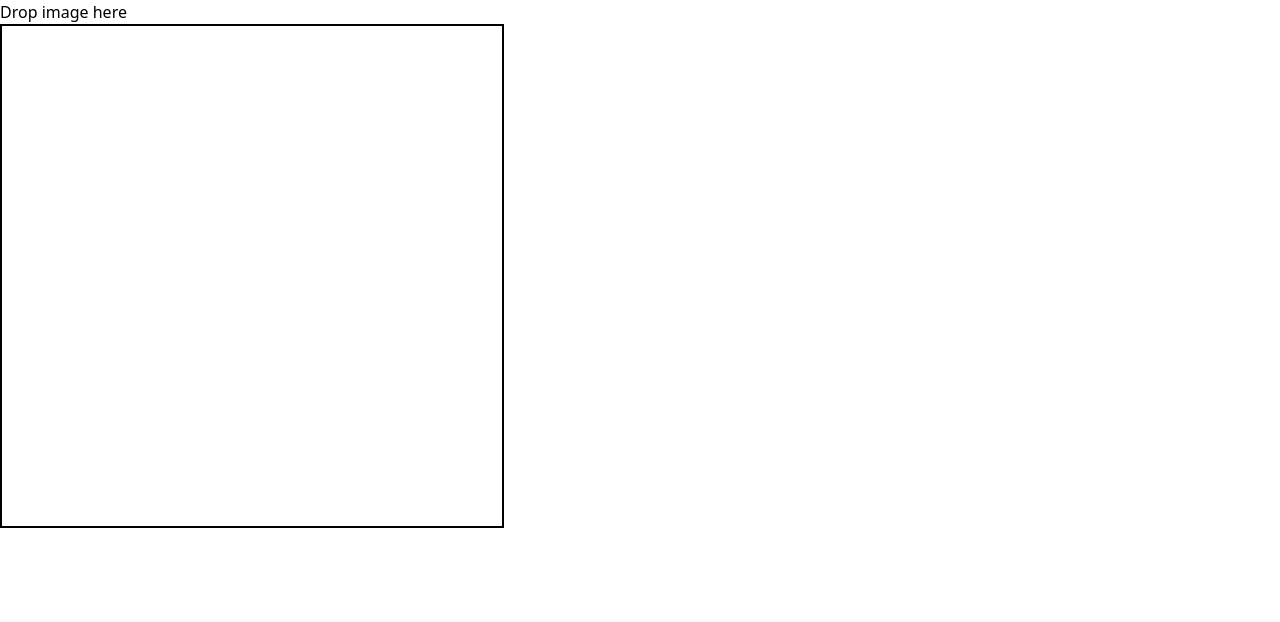
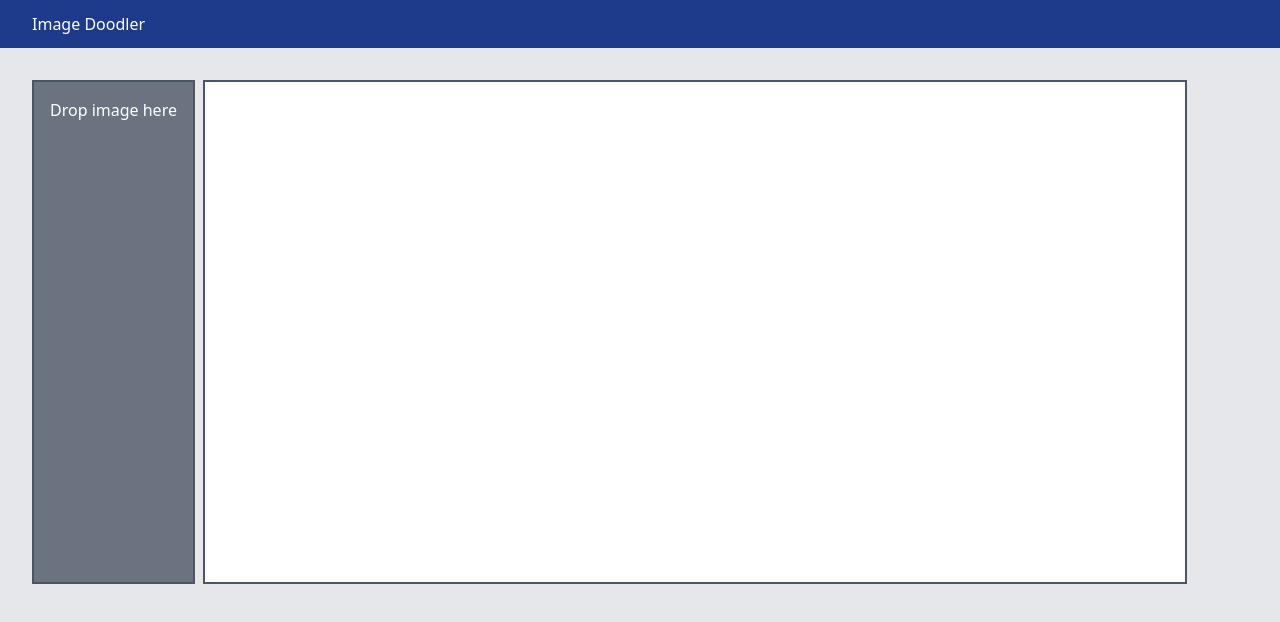
Before and after one commit to AnsellMaximilian/image-doodler, a SvelteKit app: page / in a window 1280 px wide. Shown: the top 622 px of the page. Built offline with nearby package versions, Linux system fonts and the light colour scheme.

Commit message:
Rearrange blocks

```diff
--- a/src/app.html
+++ b/src/app.html
@@ -6,7 +6,7 @@
 		<meta name="viewport" content="width=device-width" />
 		%sveltekit.head%
 	</head>
-	<body data-sveltekit-preload-data="hover">
+	<body data-sveltekit-preload-data="hover" class="bg-gray-200">
 		<div style="display: contents">%sveltekit.body%</div>
 	</body>
 </html>
--- a/src/routes/+page.svelte
+++ b/src/routes/+page.svelte
@@ -8,15 +8,15 @@
 
 	onMount(() => {
 		ctx = canvas.getContext('2d');
-		canvas.width = 500;
+		canvas.width = window.innerWidth - 300;
 		canvas.height = 500;
 		ctx.strokeStyle = '#000000';
-		ctx.lineWidth = 5;
+		ctx.lineWidth = 3;
 	});
 
 	function startDrawing(e) {
 		ctx.beginPath();
-		ctx.moveTo(e.clientX, e.clientY);
+		ctx.moveTo(e.offsetX, e.offsetY);
 		canvas.addEventListener('mousemove', draw);
 	}
 
@@ -25,8 +25,9 @@
 	}
 
 	function draw(e) {
-		ctx.lineTo(e.clientX, e.clientY);
+		ctx.lineTo(e.offsetX, e.offsetY);
 		ctx.stroke();
+		console.log('drawing');
 	}
 
 	async function handleDrop(event) {
@@ -68,13 +69,26 @@
 	}
 </script>
 
-<div>
-	<div on:drop={handleDrop} on:dragover={handleDragOver}>Drop image here</div>
+<main>
+	<header class="bg-blue-900 h-12">
+		<nav class="h-full py-2 px-8 flex items-center text-white">
+			<h1>Image Doodler</h1>
+		</nav>
+	</header>
+	<div class="p-8 flex gap-2">
+		<div
+			on:drop={handleDrop}
+			on:dragover={handleDragOver}
+			class="border-2 border-gray-600 bg-gray-500 text-white p-4"
+		>
+			Drop image here
+		</div>
 		<canvas
-		class="border-2 border-black"
+			class="border-2 border-gray-600 bg-white"
 			bind:this={canvas}
 			on:mousedown={startDrawing}
 			on:mouseup={stopDrawing}
 			on:mouseleave={stopDrawing}
 		/>
 	</div>
+</main>
```
Lines whose indentation alone changed are shown as unchanged.
